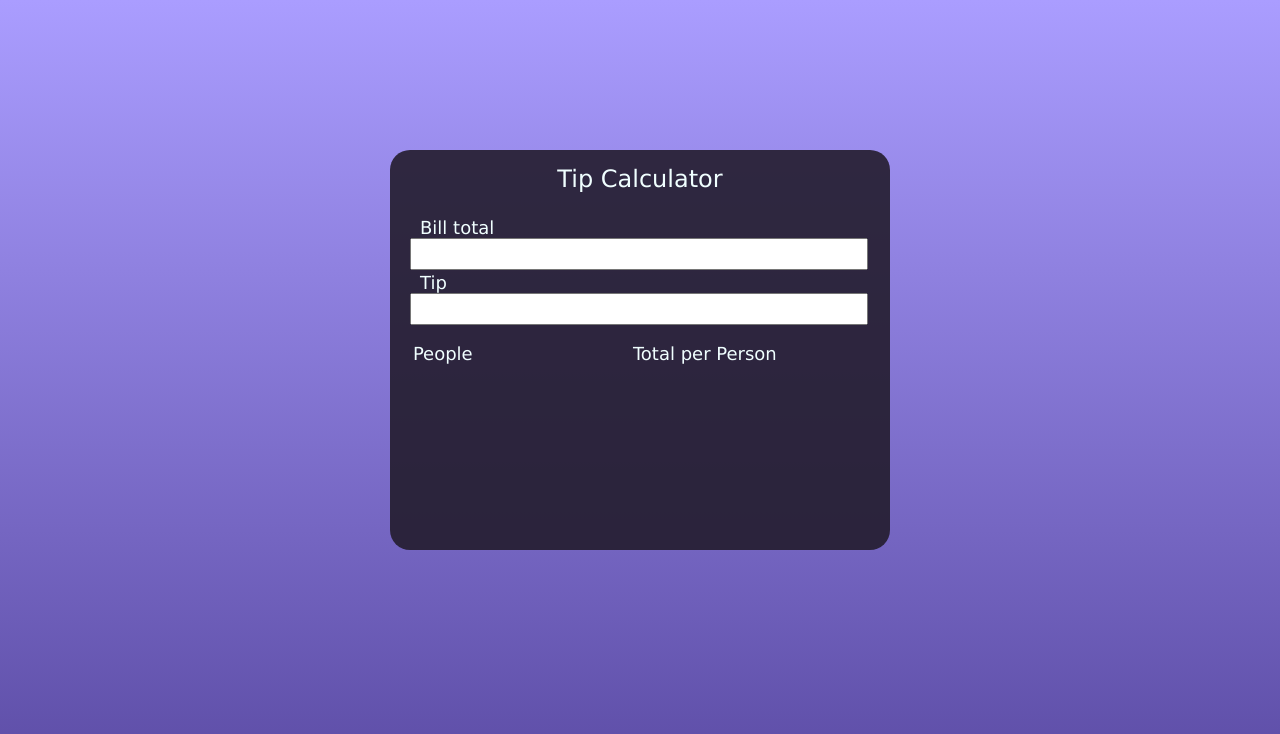
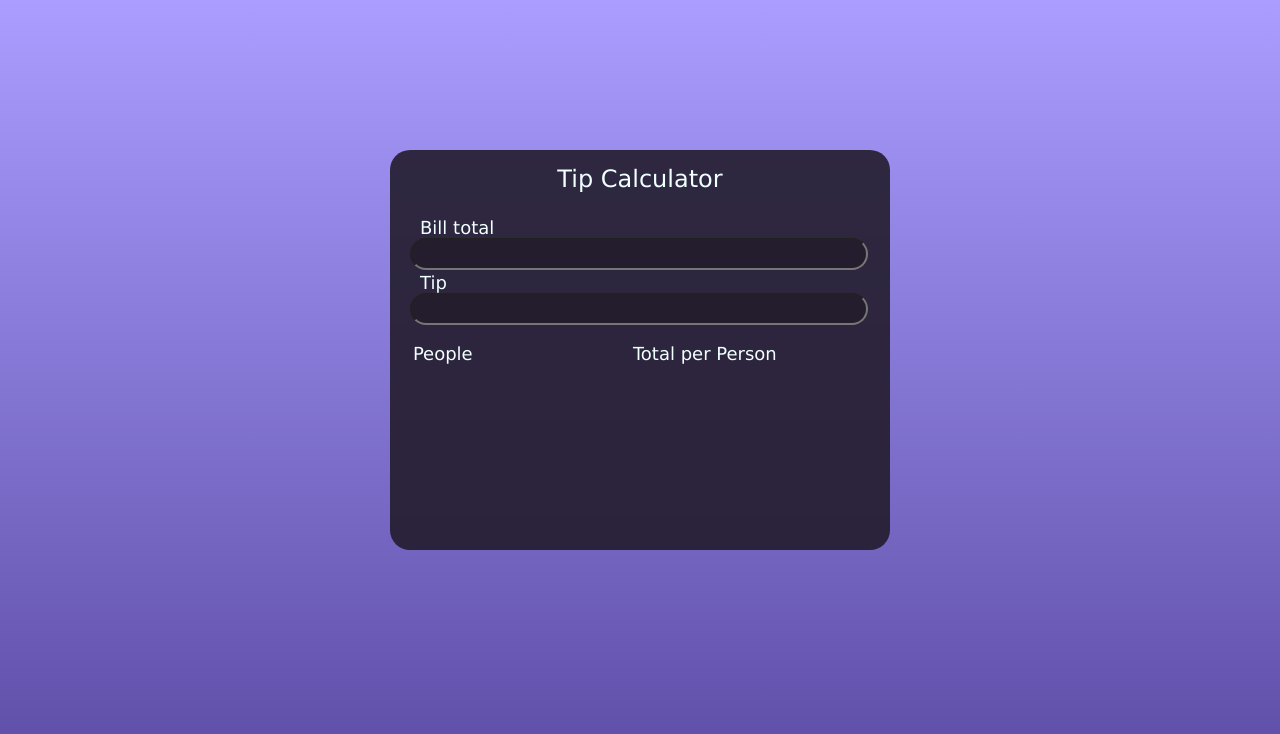
Before and after one commit to MrezaNik/Final-Az, a plain HTML site: page index.html in a window 1280 px wide. Drawn offline with Linux system fonts and the light colour scheme.

Commit message:
debugging

```diff
--- a/style.css
+++ b/style.css
@@ -41,20 +41,23 @@ div {
     font-size: large;
     margin-left: 20px;
     width: 450px;
+    background-color: rgba(35, 28, 45, 0.899);
     height: 12px;
     font-family :  "Lucida Sans", "Lucida Sans Regular", "Lucida Grande",
-    "Lucida Sans Unicode", Geneva , Verdana, sans-serif
-    /* border-radius: 30% */
+    "Lucida Sans Unicode", Geneva , Verdana, sans-serif;
+    border-radius: 20px
+
 
 }
 .Tip{
     padding-top: 15px;
     font-size: large;
-    color: black;
+    background-color: rgba(35, 28, 45, 0.899);
     margin-left: 20px;
     margin-left: 20px;
     width: 450px;
     height: 12px;
+    border-radius: 20px
 
 }
 
```
